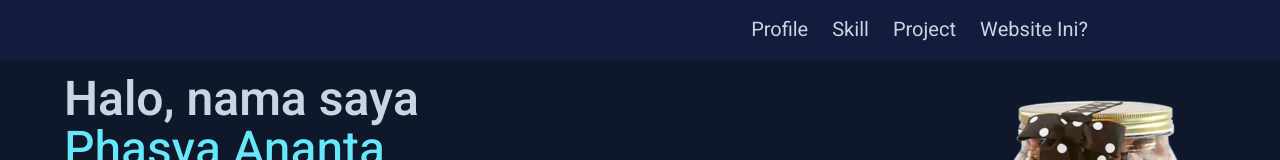
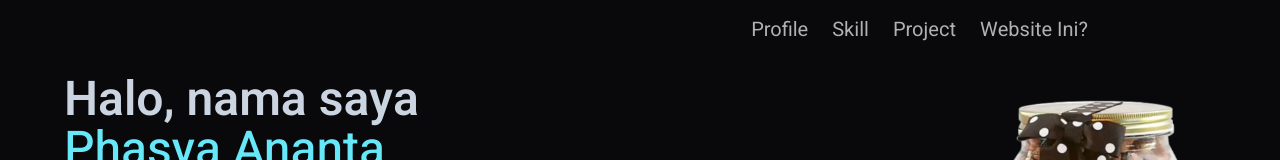
Before and after one commit to rikarani/rikarani.github.io, a React (Vite) app: page / in a window 1280 px wide. Shown: the top 160 px of the page. Built offline with nearby package versions, Linux system fonts and the light colour scheme.

Commit message:
ganti warna

```diff
--- a/index.html
+++ b/index.html
@@ -12,7 +12,7 @@
     <link href="https://fonts.googleapis.com/css2?family=Heebo:wght@100;200;300;400;500;600;700;800;900&display=swap" rel="stylesheet" />
     <!-- Custom Font -->
   </head>
-  <body class="h-full bg-slate-900">
+  <body class="h-full bg-primary">
     <div id="root" class="h-full"></div>
     <script type="module" src="/src/main.tsx"></script>
   </body>
--- a/src/components/Layout.tsx
+++ b/src/components/Layout.tsx
@@ -2,7 +2,7 @@ import { ReactNode } from "react";
 
 export default function Layout({ children }: { children: ReactNode }): React.JSX.Element {
   return (
-    <main className="flex-1 bg-slate-900 bg-beams-7 bg-center px-4 pt-4 md:px-6">
+    <main className="bg-beams-7 flex-1 bg-primary bg-center px-4 pt-4 md:px-6">
       <div className="xl:mx-auto xl:max-w-6xl">{children}</div>
     </main>
   );
--- a/src/components/Navbar.tsx
+++ b/src/components/Navbar.tsx
@@ -12,7 +12,7 @@ function Navbar(): React.JSX.Element {
     <SidebarContext.Provider value={{ isOpen, setIsOpen }}>
       <Sidebar />
 
-      <div className="bg-[#151b3d] px-6 py-4">
+      <div className="bg-primary px-6 py-4">
         <nav className="flex items-center justify-end xl:mx-auto xl:max-w-4xl">
           <div className="md:hidden" onClick={() => setIsOpen(true)}>
             <Hamburger className="h-6 w-6 stroke-slate-200 stroke-2 hover:cursor-pointer" />
--- a/src/components/Sidebar.tsx
+++ b/src/components/Sidebar.tsx
@@ -19,12 +19,12 @@ export default function Sidebar(): React.JSX.Element {
 
   return (
     <>
-      {isOpen && <div className="fixed left-0 top-0 h-full w-full bg-black/50 md:hidden"></div>}
+      {isOpen && <div className="fixed left-0 top-0 h-full w-full bg-primary/50 md:hidden"></div>}
 
       {sidebarTransition((style, item) => {
         return (
           item && (
-            <animated.aside style={style} className="fixed bottom-0 right-0 top-0 z-10 w-3/4 divide-y-2 divide-slate-700 bg-slate-900 px-6 py-4 md:hidden">
+            <animated.aside style={style} className="fixed bottom-0 right-0 top-0 z-10 w-3/4 divide-y divide-border bg-primary px-6 py-4 md:hidden">
               <div className="mb-4 flex items-center justify-end">
                 <div className="hover:cursor-pointer" onClick={() => setIsOpen(false)}>
                   <XMark className="h-6 w-6 stroke-slate-200 stroke-2" />
--- a/src/components/partials/MenuButton.tsx
+++ b/src/components/partials/MenuButton.tsx
@@ -1,11 +1,11 @@
-import type { MenuButton } from "../../types";
+import type { MenuButton } from "@/types";
 
 export default function MenuButton({ type, onClick, text }: MenuButton): React.JSX.Element {
   return (
     <button
       type={type}
       onClick={onClick}
-      className="relative block w-full rounded-lg text-start text-xl text-slate-300 after:absolute after:bottom-0 after:left-0 after:h-0.5 after:w-full after:origin-bottom-right after:scale-x-0 after:bg-slate-300 after:transition-transform after:duration-200 after:ease-in-out after:content-[''] hover:after:origin-bottom-left hover:after:scale-x-100 md:max-w-max"
+      className="relative block w-full rounded-lg text-start text-xl text-secondary/70 after:absolute after:bottom-0 after:left-0 after:h-0.5 after:w-full after:origin-bottom-right after:scale-x-0 after:bg-slate-300/70 after:transition-transform after:duration-200 after:ease-in-out after:content-[''] hover:after:origin-bottom-left hover:after:scale-x-100 md:max-w-max"
     >
       {text}
     </button>
```
